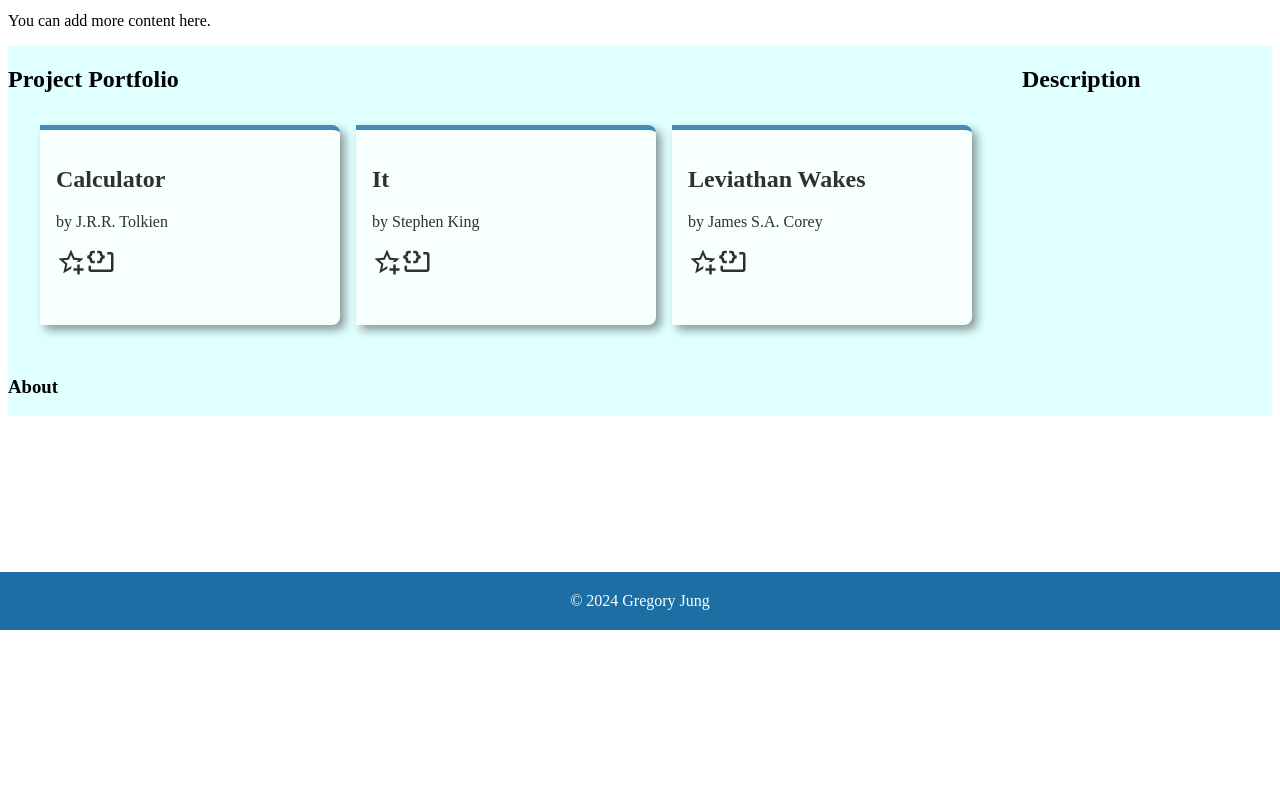
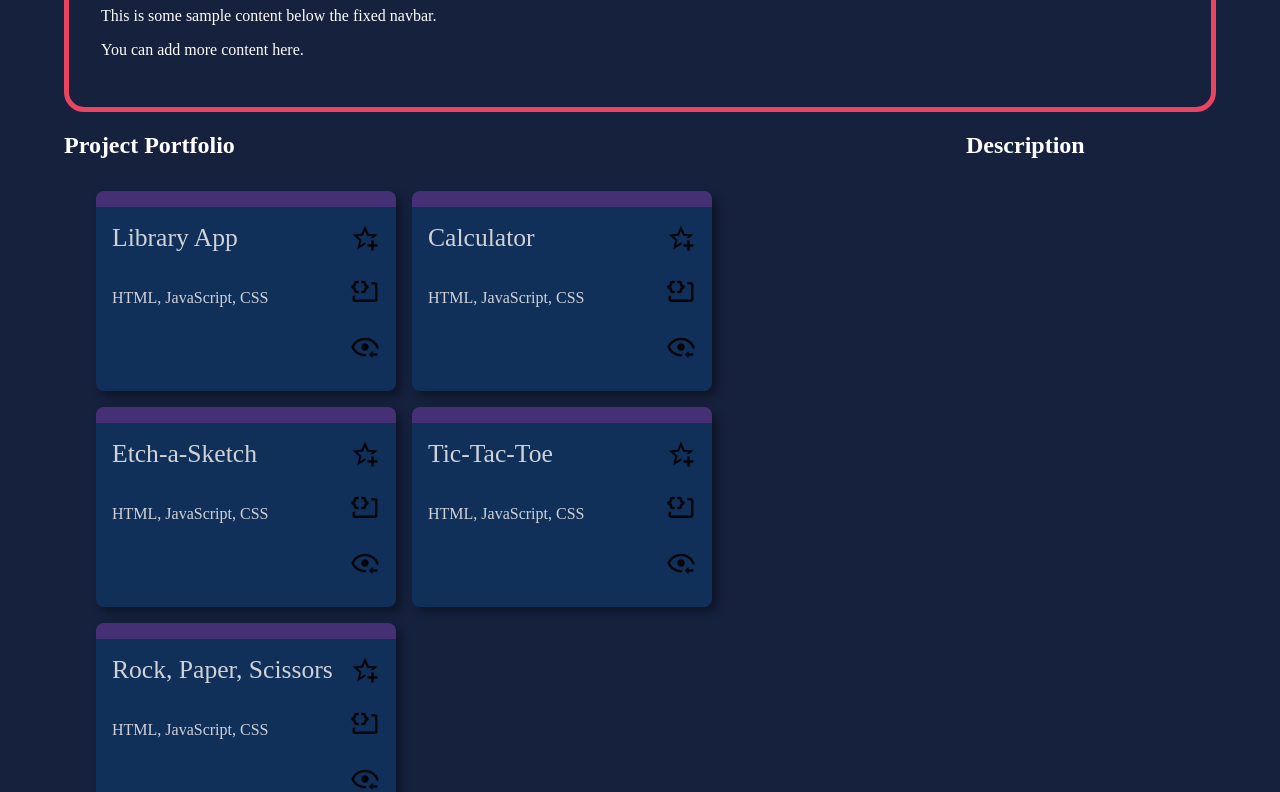
Before and after one commit to tenor2000/portfolio-page, a plain HTML site: page index.html in a window 1280 px wide. Shown: the part 170-962 px from the top of the page. Before the commit the page ends 800 px from the top, so only its background shows below. Drawn offline with Linux system fonts and the light colour scheme.

Commit message:
added new projects

```diff
--- a/index-style.css
+++ b/index-style.css
@@ -1,10 +1,48 @@
 :root {
-    --accent-bgcolor: #1C6EA4;
-    --accent-color: #1C6EA4;
-    --content-color: lightcyan;
-    --divcards-color: #fff;
+    --accent-bgcolor: #0F3460;
+    --accent-color: #533483;
+    --content-color: #16213E;
+    --accent-highlight: #E94560;
+    --divcards-color: #0F3460;
     --font-family: fantasy;
+    --font-color: white;
+}
 
+body {
+    background-color: var(--content-color);
+    margin: 0;
+    color: var(--font-color);
+}
+
+.container {
+    max-width: 1240px;
+    min-width: 640px;
+    width: 90%;
+    margin: 0 auto;
+}
+
+header {
+    margin-top: 60px;
+    padding: 32px;
+    border: 5px solid var(--accent-highlight);
+    border-radius: 20px;
+    box-sizing: border-box;
+}
+
+footer {
+    background-color: var(--accent-bgcolor);
+    color: var(--font-color);
+    text-align: center;
+    padding: 20px 0;
+    position: bottom;
+    bottom: 0;
+    left: 0;
+    width: 100%;
+}
+
+article {
+    font-size: clamp(1.6rem, 2vw, 2rem);
+    margin-bottom: 0;
 }
 
 .navbar {
@@ -17,22 +55,6 @@
     padding: 10px 20px;
     box-shadow: 0 2px 4px rgba(0, 0, 0, 0.1);
     z-index: 1000; /* Ensure the navbar stays on top of other content */
-}
-
-header {
-    padding-top: 60px; /* Adjust this value to match the height of your navbar */
-    /* Other styles for your content */
-}
-
-footer {
-    background-color: var(--accent-bgcolor);
-    color: #fff;
-    text-align: center;
-    padding: 20px 0;
-    position: fixed;
-    bottom: 0;
-    left: 0;
-    width: 100%;
 }
 
 .navbar a {
@@ -61,20 +83,29 @@ footer {
 
 .project-cards > div {
     background-color: var(--divcards-color);
-    border-radius: 0px 8px 8px 0px;
+    border-radius: 8px 8px 8px 8px;
     box-sizing: border-box;
     box-shadow: 5px 5px 10px rgba(0,0,0,0.5);
     height: 200px;
     width: 300px;
     padding: 16px;
-    border-top: 5px solid var(--accent-color);
+    border-top: 16px solid var(--accent-color);
     opacity: .8;
+    display: grid;
+    grid-template-columns: 1fr 30px;
+    grid-template-rows: 1fr 2fr;
+    transition: box-shadow 0.8s, border-top-color 0.8s;
 }
 
 .project-cards > div:hover {
-    box-shadow: 10px 10px 10px rgba(0,0,0,0.5);
-    border-top: 5px solid blue;
-    transition: box-shadow 0.8s, border-left-color 0.8s;
+    box-shadow: 24px 24px 24px rgba(0,0,0,0.5);
+    border-top: 16px solid var(--accent-highlight);
+    transition: box-shadow 0.8s, border-top-color 0.8s;
+}
+
+.project-cards > div:leave {
+    box-shadow: 24px 24px 24px rgba(0,0,0,0.5);
+    transition: box-shadow 0.8s, border-top-color 0.8s;
 }
 
 .image-button {
@@ -86,16 +117,35 @@ footer {
     background-color: var(--divcards-color);
 }
 
-.fav-button {
+.project-actions {
+    display: grid;
+    grid-column: 2/3;
+    grid-row: 1/3;
+    gap: 12px
+}
+
+.fav-button-false {
     background-image: url("/images/star-plus-outline.svg");
+    transition: background-image 0.5s;
+}
+
+.fav-button-true {
+    background-image: url("/images/star-check.svg");
+    transition: background-image 0.5s;
 }
 
 .view-code-button {
     background-image: url("/images/code-block-braces.svg");
 }
 
+.view-page-button {
+    background-image: url("/images/eye-arrow-left-outline.svg");
+}
+
 .description div {
     opacity: .9;
+    display: grid;
+
     background-color: var(--divcards-color);
     border-radius: 8px 8px 8px 8px;
     box-sizing: border-box;
--- a/index.html
+++ b/index.html
@@ -5,9 +5,10 @@
     <meta name="viewport" content="width=device-width, initial-scale=1.0">
     <title>Welcome to my Portfolio!</title>
 <link rel="stylesheet" href="index-style.css">
+<script src="index.js" defer></script>
 </head>
 <body>
-
+    <div class="container">
         <!-- Navbar -->
         <nav class="navbar">
             <a href="#">Home</a>
@@ -17,7 +18,7 @@
         </nav>
 
         <!-- Content -->
-    <header>
+        <header class="hero">
             <h1>Welcome to my website</h1>
             <p>This is some sample content below the fixed navbar.</p>
             <p>You can add more content here.</p>
@@ -42,6 +43,7 @@
         <footer>
             &copy; 2024 Gregory Jung
         </footer>
-    <script src="index.js"></script>
+    </div>
+
 </body>
 </html>
--- a/index.js
+++ b/index.js
@@ -1,7 +1,7 @@
 //Project Cards and links
-function Project(title, subtitle, link, codelink, favor, description) {
+function Project(title, language, link, codelink, favor, description) {
     this.title = title;
-    this.subtitle = subtitle;
+    this.language = language;
     this.description = description;
     this.link = link;
     this.codelink = codelink
@@ -22,7 +22,7 @@ function getData() {
         })
         .then(data => {
             data.forEach(item => {
-                const project = new Project(item.title, item.subtitle, item.link, item.codelink, item.favor, item.description);
+                const project = new Project(item.title, item.language, item.link, item.codelink, item.favor, item.description);
                 myLibrary.push(project);
             });
             console.log(myLibrary); // This will log the populated array
@@ -43,38 +43,54 @@ function displayProjects() {
 
     // Loop through the library array and create Projectcard divs
     myLibrary.forEach(project => {
-        // Create a new projectcard div
+        // Create a new project card div
         const projectCardDiv = document.createElement('div');
 
-        // Create elements for project title, author
-        const title = document.createElement('h2');
+        // Create elements for project title, languages
+        const title = document.createElement('article');
         title.textContent = project.title;
 
-        const subtitle = document.createElement('p');
-        subtitle.textContent = `by ${project.subtitle}`;
+        const language = document.createElement('p');
+        language.textContent = project.language;
 
         const actions = document.createElement('div');
+        actions.classList = 'project-actions';
 
         const favBtn = document.createElement('button');
-        favBtn.classList = 'image-button fav-button';
+        favBtn.classList = 'image-button fav-button-false';
         favBtn.addEventListener('click', () =>  {
             // temporary
-            alert("Favorited!");
+            if (project.favor === false) {
+                project.favor = true;
+                favBtn.classList = 'image-button fav-button-true';
+            } else {
+                project.favor = false;
+                favBtn.classList = 'image-button fav-button-false';
+            }
         })
         actions.appendChild(favBtn)
 
         const viewCodeBtn = document.createElement('button')
         viewCodeBtn.classList = 'image-button view-code-button';
         viewCodeBtn.addEventListener('click', () =>  {
-            // temporary
-            alert("Link to code!");
+            // link to project code on github
+            window.open(project.codelink, "_blank");
         })
         actions.appendChild(viewCodeBtn)
 
+        const viewPageBtn = document.createElement('button')
+        viewPageBtn.classList = 'image-button view-page-button';
+        viewPageBtn.addEventListener('click', () =>  {
+            // link to project page preview
+            window.open(project.link, "_blank");
+        })
+        actions.appendChild(viewPageBtn)
+
         // Append elements to the project div
         projectCardDiv.appendChild(title);
-        projectCardDiv.appendChild(subtitle);
         projectCardDiv.appendChild(actions);
+        projectCardDiv.appendChild(language);
+
 
         // Add event listener for mouseover event
         projectCardDiv.addEventListener('mouseover', () => {
--- a/projectData.json
+++ b/projectData.json
@@ -1,26 +1,42 @@
 [
     {
-      "title": "Calculator",
-      "subtitle": "J.R.R. Tolkien",
-      "link": "link here",
-      "codelink": "codelink",
-      "favor": false,
-      "description": "An unexpected journey of a vertically challenged homebody and his overly enthusiastic band of treasure-hungry dwarves, featuring a cameo appearance by a gold-obsessed dragon."
+        "title": "Library App",
+        "language": "HTML, JavaScript, CSS",
+        "link": "https://tenor2000.github.io/library-app-js/",
+        "codelink": "https://github.com/tenor2000/library-app-js.git",
+        "favor": false,
+        "description": "Lorem ipsum dolor sit amet, consectetur adipiscing elit, sed do eiusmod tempor incididunt ut labore et dolore magna aliqua. Ut enim ad minim veniam, quis nostrud exercitation ullamco laboris nisi ut aliquip ex ea commodo consequat. Duis aute irure dolor in reprehenderit in voluptate velit esse cillum dolore eu fugiat nulla pariatur. Excepteur sint occaecat cupidatat non proident, sunt in culpa qui officia deserunt mollit anim id est laborum."
     },
     {
-      "title": "It",
-      "subtitle": "Stephen King",
-      "link": "link here",
-      "codelink": "codelink",
-      "favor": false,
-      "description": "A clown with a face only a mother could love terrorizes a town, proving that sometimes balloons aren't just for birthday parties."
+        "title": "Calculator",
+        "language": "HTML, JavaScript, CSS",
+        "link": "https://tenor2000.github.io/calculator-js/",
+        "codelink": "https://github.com/tenor2000/calculator-js.git",
+        "favor": false,
+        "description": "The Simple Calculator app is a basic calculator designed to perform arithmetic operations such as addition, subtraction, multiplication, and division. It provides a user-friendly interface with a keypad for input and a display area to show the input expression and result. The calculator supports both keyboard and mouse input, allowing users to interact with it conveniently."
     },
     {
-      "title": "Leviathan Wakes",
-      "subtitle": "James S.A. Corey",
-      "link": "link here",
-      "codelink": "codelink",
-      "favor": false,
-      "description": "When a space detective and a washed-up ship captain team up to solve a mystery, they discover that space zombies and interstellar politics make for one wild ride through the cosmos."
+        "title": "Etch-a-Sketch",
+        "language": "HTML, JavaScript, CSS",
+        "link": "https://tenor2000.github.io/etch-a-sketch/",
+        "codelink": "https://github.com/tenor2000/etch-a-sketch.git",
+        "favor": false,
+        "description": "The Etch-a-Sketch app is a dynamic drawing tool created using JavaScript and CSS. Users can draw on a grid by clicking and dragging their mouse over the tiles, changing the background color as they go. The app includes features like resizing the grid, clearing the drawing area, and selecting different colors from a palette. Through building this project, I gained hands-on experience in event handling, DOM manipulation, and CSS styling, enhancing my skills in web development and interactive design."
+    },
+    {
+        "title": "Tic-Tac-Toe",
+        "language": "HTML, JavaScript, CSS",
+        "link": "https://tenor2000.github.io/tic-tac-toe-js/",
+        "codelink": "https://github.com/tenor2000/tic-tac-toe-js.git",
+        "favor": false,
+        "description": "Lorem ipsum dolor sit amet, consectetur adipiscing elit, sed do eiusmod tempor incididunt ut labore et dolore magna aliqua. Ut enim ad minim veniam, quis nostrud exercitation ullamco laboris nisi ut aliquip ex ea commodo consequat. Duis aute irure dolor in reprehenderit in voluptate velit esse cillum dolore eu fugiat nulla pariatur. Excepteur sint occaecat cupidatat non proident, sunt in culpa qui officia deserunt mollit anim id est laborum."
+    },
+    {
+        "title": "Rock, Paper, Scissors",
+        "language": "HTML, JavaScript, CSS",
+        "link": "https://tenor2000.github.io/etch-a-sketch/",
+        "codelink": "https://github.com/tenor2000/etch-a-sketch.git",
+        "favor": false,
+        "description": "Lorem ipsum dolor sit amet, consectetur adipiscing elit, sed do eiusmod tempor incididunt ut labore et dolore magna aliqua. Ut enim ad minim veniam, quis nostrud exercitation ullamco laboris nisi ut aliquip ex ea commodo consequat. Duis aute irure dolor in reprehenderit in voluptate velit esse cillum dolore eu fugiat nulla pariatur. Excepteur sint occaecat cupidatat non proident, sunt in culpa qui officia deserunt mollit anim id est laborum."
     }
 ]
```
Also changed, not shown: README.md, images/star-check.svg (added). Lines whose indentation alone changed are shown as unchanged.
